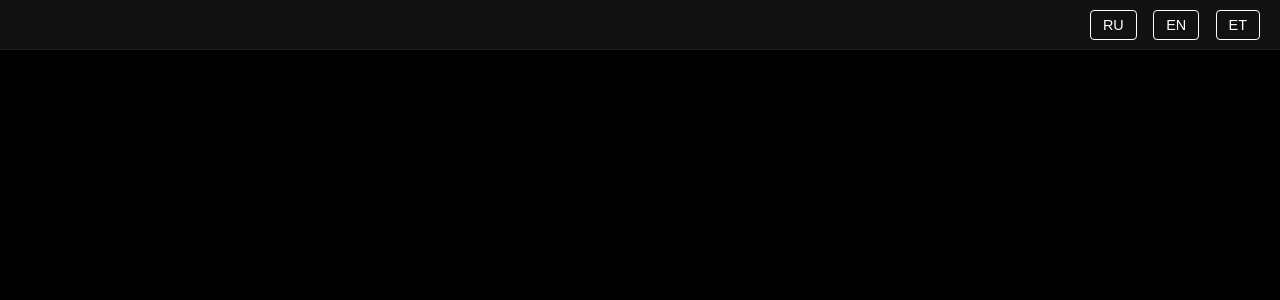
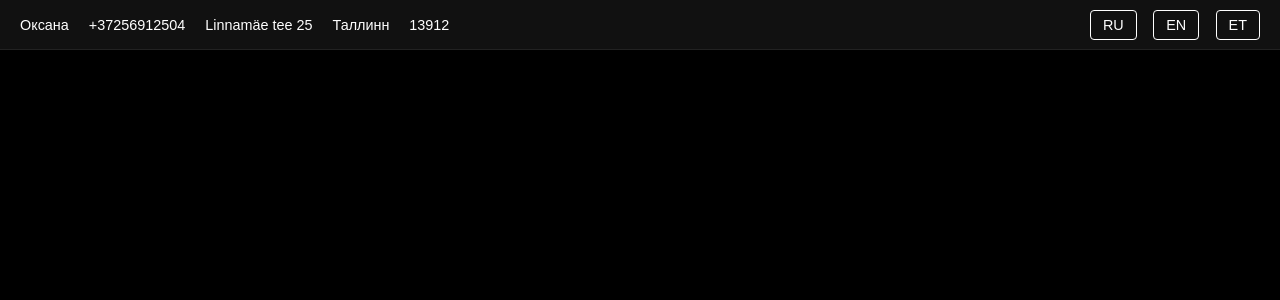
Before and after one commit to rzabeyda/Hairdresser, a Django app: page / in a window 1280 px wide. Shown: the top 300 px of the page. Run offline with Django 5.2, Linux system fonts and the light colour scheme.

Commit message:
contacts

```diff
--- a/static/css/topbar.css
+++ b/static/css/topbar.css
@@ -7,7 +7,7 @@
     background-color: #111;
     z-index: 1000;
     display: flex;
-    justify-content: flex-end;
+    justify-content: space-between; /* слева контакты, справа языки */
     align-items: center;
     padding: 0 20px;
     box-sizing: border-box;
@@ -16,10 +16,36 @@
     transition: top 0.3s ease-in-out;
 }
 
-body > *:not(.top-bar) {
-    margin-top: 50px;
+.top-bar > .contacts {
+    display: flex;
+    gap: 20px;
+    font-size: 0.9rem;
+    color: #fff;
+}
+
+.top-bar > .contacts span {
+    white-space: nowrap;
 }
 
 .top-bar-hidden {
     top: -60px;
 }
+
+/* Языковая панель справа */
+.language-switcher a {
+    margin-left: 12px;
+    font-weight: 500;
+    font-size: 0.9rem;
+    padding: 6px 12px;
+    border: 1px solid #fff;
+    border-radius: 4px;
+    transition: all 0.2s ease;
+    display: inline-block;
+    color: #fff;
+    text-decoration: none;
+}
+
+.language-switcher a:hover {
+    background-color: #fff;
+    color: #000;
+}
--- a/templates/index.html
+++ b/templates/index.html
@@ -9,8 +9,15 @@
     <link rel="stylesheet" href="{% static 'css/langswitcher.css' %}">
 </head>
 <body>
-    <!-- Верхняя полоса -->
+    <!-- Верхняя фиксированная полоса -->
     <header class="top-bar">
+        <div class="contacts">
+            <span class="contact-item">Оксана</span>
+            <span class="contact-item">+37256912504</span>
+            <span class="contact-item">Linnamäe tee 25</span>
+            <span class="contact-item">Таллинн</span>
+            <span class="contact-item">13912</span>
+        </div>
         <div class="language-switcher">
             <a href="?lang=ru">RU</a>
             <a href="?lang=en">EN</a>
@@ -18,12 +25,11 @@
         </div>
     </header>
 
-    <!-- Основной контент -->
+    <!-- Основной контент сайта -->
     <main>
-        <!-- Пока пусто, минимализм -->
+        <!-- Контент пока пуст, минимализм -->
     </main>
 
-    <!-- Подключаем JS отдельно -->
     <script src="{% static 'js/topbar.js' %}"></script>
 </body>
 </html>
```
